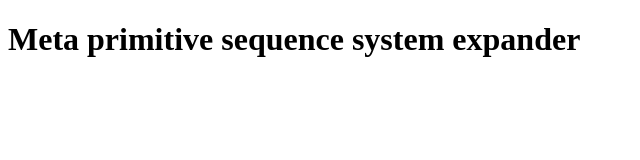
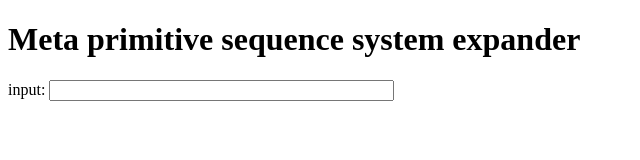
Before and after one commit to scleptera/scleptera.github.io, a plain HTML site: page index.html in a window 1280 px wide. Shown: the whole page, without its empty margins (0-640 px from the left). Drawn offline with Linux system fonts and the light colour scheme.

Commit message:
Update index.html

```diff
--- a/index.html
+++ b/index.html
@@ -6,6 +6,10 @@
   </head>
   <body>
     <h1>Meta primitive sequence system expander</h1>
-
+    <label for="input">input:</label>
+    <input type="text" id="input" name="input" size="40">
+    <script>
+        document.getElementById("input").value;
+    </script>
   </body>
 </html>
```
